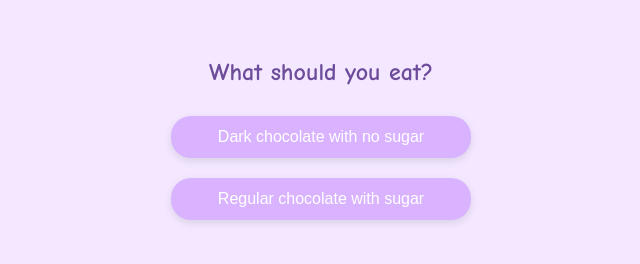
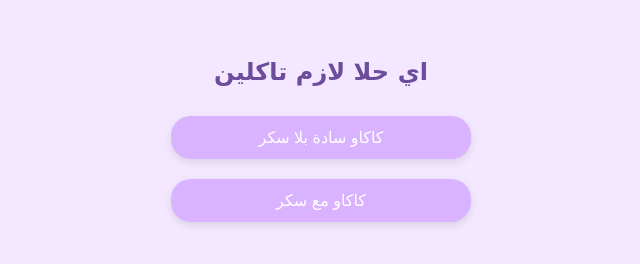
Before and after one commit to nahorange2/nedaa, a plain HTML site: page q2.html in a window 1280 px wide. Shown: the whole page, without its empty margins (319-959 px from the left). Drawn offline with Linux system fonts and the light colour scheme.

Commit message:
Update q2.html

```diff
--- a/q2.html
+++ b/q2.html
@@ -77,13 +77,13 @@
 </head>
 <body>
 
-  <h2>What should you eat?</h2>
+  <h2>اي حلا لازم تاكلين</h2>
 
-  <button class="option" onclick="nextQuestion()">Dark chocolate with no sugar</button>
-  <button class="option" onclick="showPopup()">Regular chocolate with sugar</button>
+  <button class="option" onclick="nextQuestion()">كاكاو سادة بلا سكر</button>
+  <button class="option" onclick="showPopup()">كاكاو مع سكر</button>
 
   <div class="popup" id="popup">
-    <p>🍫 Take care of your weight!</p>
+    <p>🍫 انتبهي لوزنك !!!</p>
     <button onclick="hidePopup()">Oh right...</button>
   </div>
 
```
